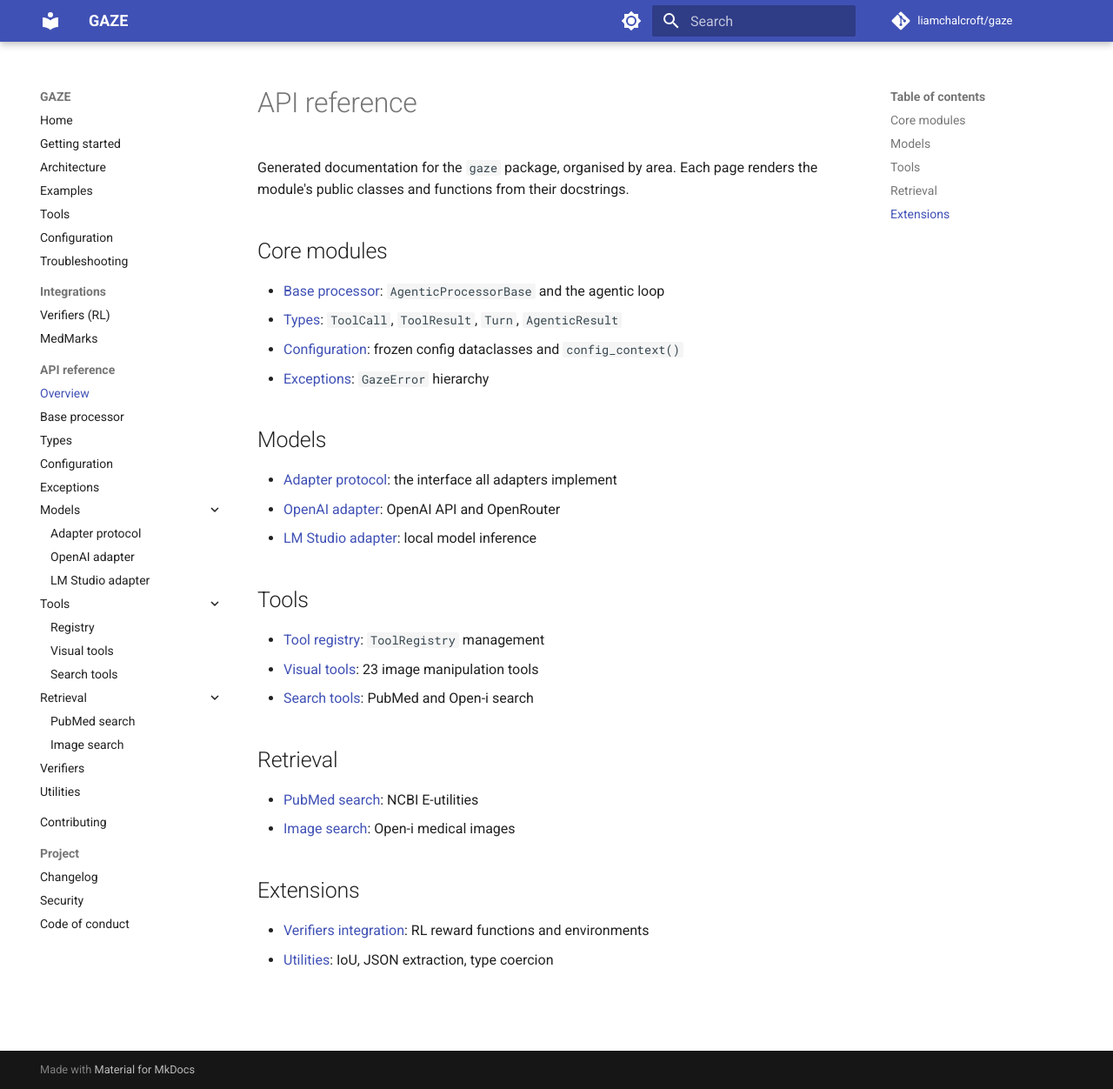
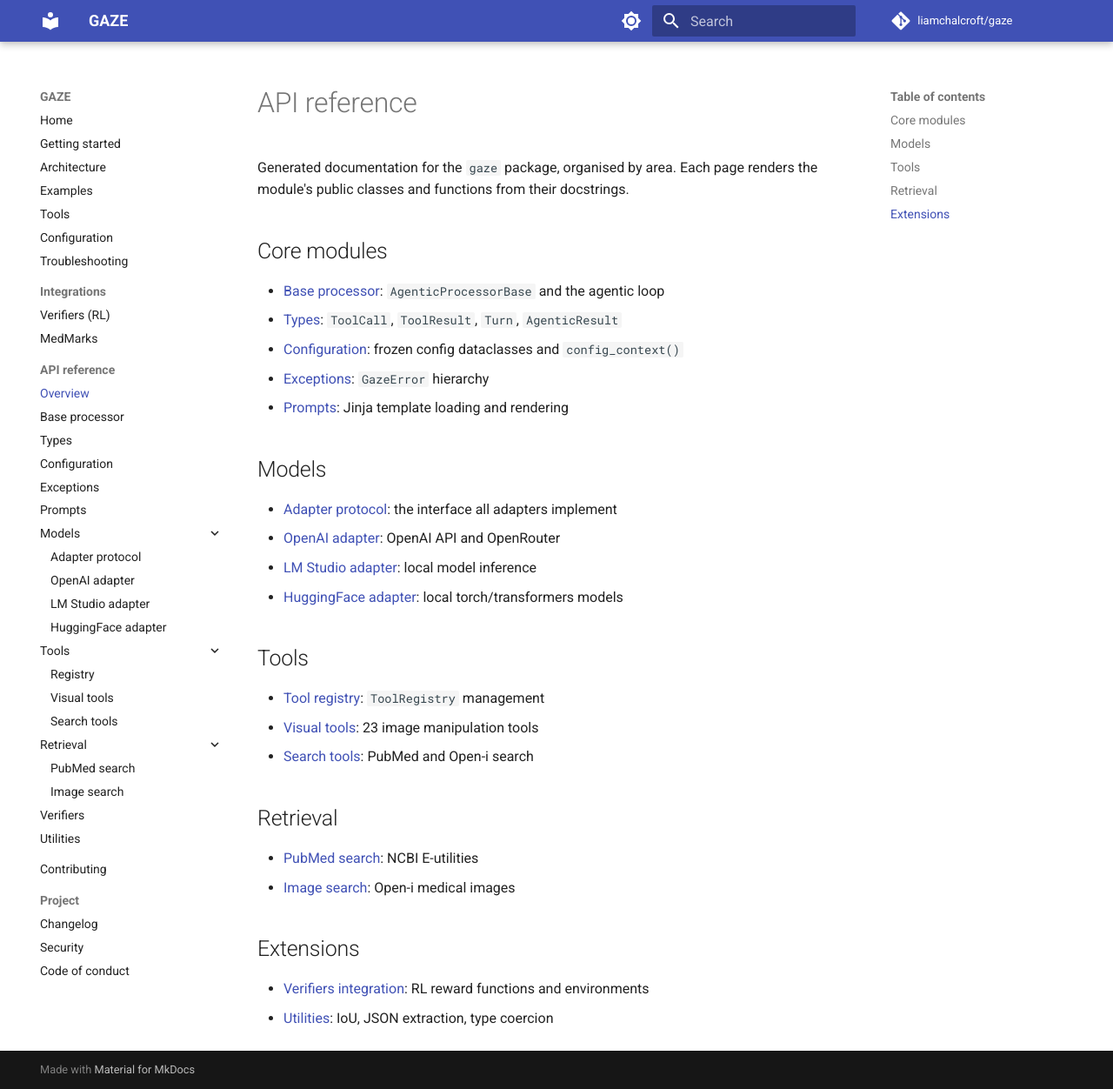
Before and after one commit to liamchalcroft/gaze, an MkDocs documentation site: the page built from docs/api/index.md, in a window 1280 px wide and 1252 px high. Shown: the whole window at 87% size. Built offline with MkDocs 1.6.1 and Material for MkDocs 9.7.7, drawn with Linux system fonts in a browser that asks for light colours; comment, search, counter and statistics services are not loaded.

Commit message:
docs: add the missing public API pages and badges
- Add API reference pages for gaze.prompts and the HuggingFace adapter (both
  public but previously undocumented) and wire them into the nav.
- Fix the invented HarnessConfig reference and the mislabelled [rl] extra.
- Add coverage and OpenSSF Scorecard badges and an explicit edit_uri.

Co-Authored-By: Claude Opus 4.8 <noreply@anthropic.com>

```diff
--- a/docs/api/index.md
+++ b/docs/api/index.md
@@ -9,12 +9,14 @@ renders the module's public classes and functions from their docstrings.
 - [Types](types.md): `ToolCall`, `ToolResult`, `Turn`, `AgenticResult`
 - [Configuration](config.md): frozen config dataclasses and `config_context()`
 - [Exceptions](exceptions.md): `GazeError` hierarchy
+- [Prompts](prompts.md): Jinja template loading and rendering
 
 ## Models
 
 - [Adapter protocol](models/adapter_protocol.md): the interface all adapters implement
 - [OpenAI adapter](models/openai_adapter.md): OpenAI API and OpenRouter
 - [LM Studio adapter](models/lmstudio_adapter.md): local model inference
+- [HuggingFace adapter](models/huggingface_adapter.md): local torch/transformers models
 
 ## Tools
 
--- a/mkdocs.yml
+++ b/mkdocs.yml
@@ -5,6 +5,7 @@ site_author: Liam Chalcroft
 
 repo_name: liamchalcroft/gaze
 repo_url: https://github.com/liamchalcroft/gaze
+edit_uri: edit/main/docs/
 
 theme:
   name: material
@@ -76,10 +77,12 @@ nav:
       - Types: api/types.md
       - Configuration: api/config.md
       - Exceptions: api/exceptions.md
+      - Prompts: api/prompts.md
       - Models:
           - Adapter protocol: api/models/adapter_protocol.md
           - OpenAI adapter: api/models/openai_adapter.md
           - LM Studio adapter: api/models/lmstudio_adapter.md
+          - HuggingFace adapter: api/models/huggingface_adapter.md
       - Tools:
           - Registry: api/tools/registry.md
           - Visual tools: api/tools/visual.md
```
Also changed, not shown: README.md (+2 -0 lines), docs/api/config.md (+1 -1 lines), docs/api/models/huggingface_adapter.md (added, +10 -0 lines), docs/api/prompts.md (added, +9 -0 lines), docs/verifiers_integration.md (+1 -1 lines).
